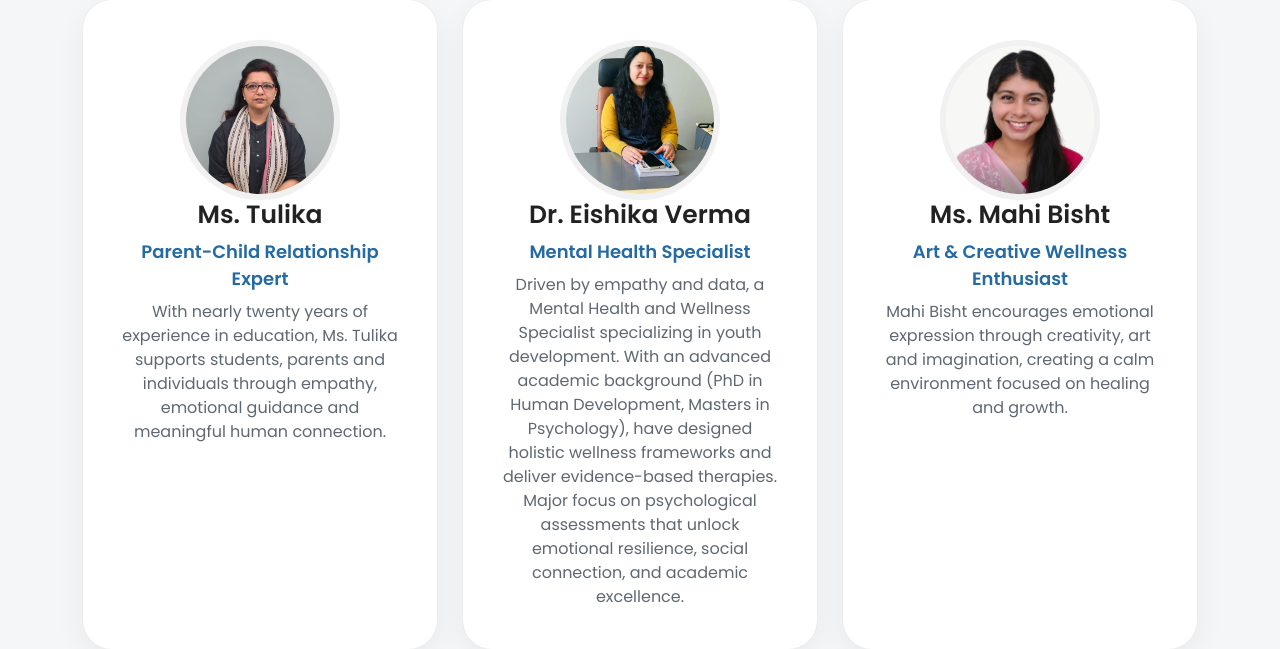
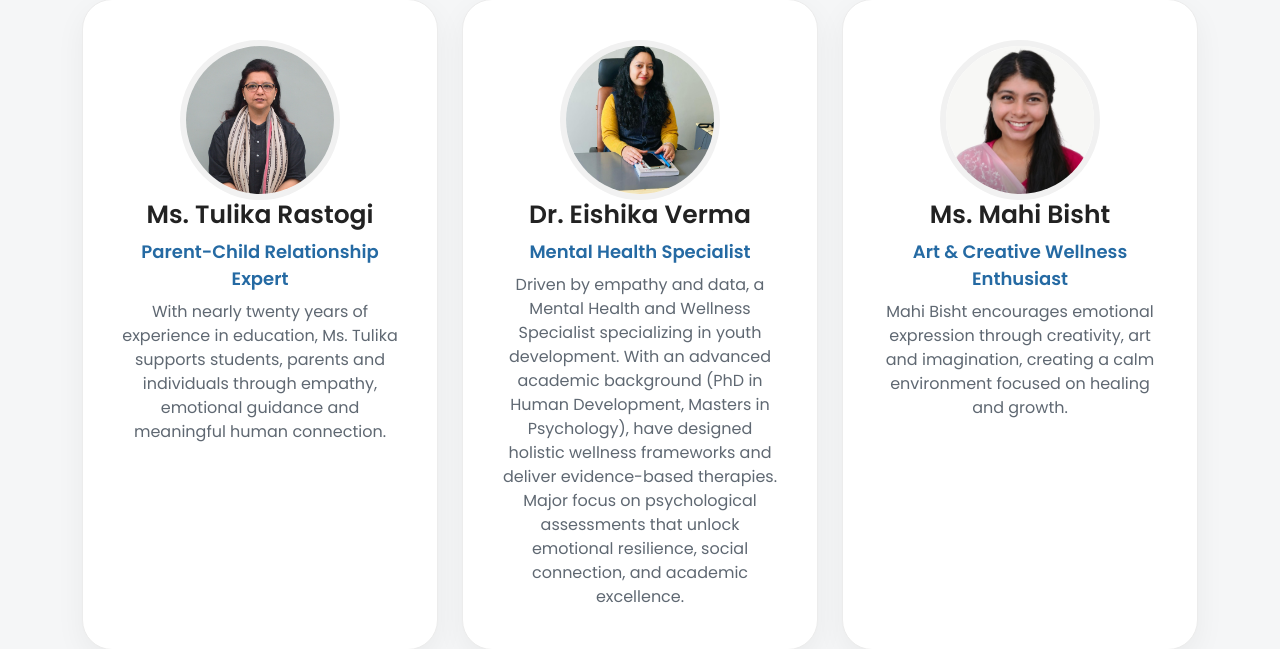
Before and after one commit to neemkaroli12/saarthinavigatinglife, a Django app: page /about/ in a window 1280 px wide. Shown: the part 201-850 px from the top of the page. Run offline with Django 5.2, Linux system fonts and the light colour scheme.

Commit message:
about.html

```diff
--- a/services/templates/about.html
+++ b/services/templates/about.html
@@ -141,7 +141,7 @@ body{
                     <div class="team-content">
 
                         <h3>
-                            Ms. Tulika
+                            Ms. Tulika Rastogi
                         </h3>
 
                         <div class="team-role">
```
